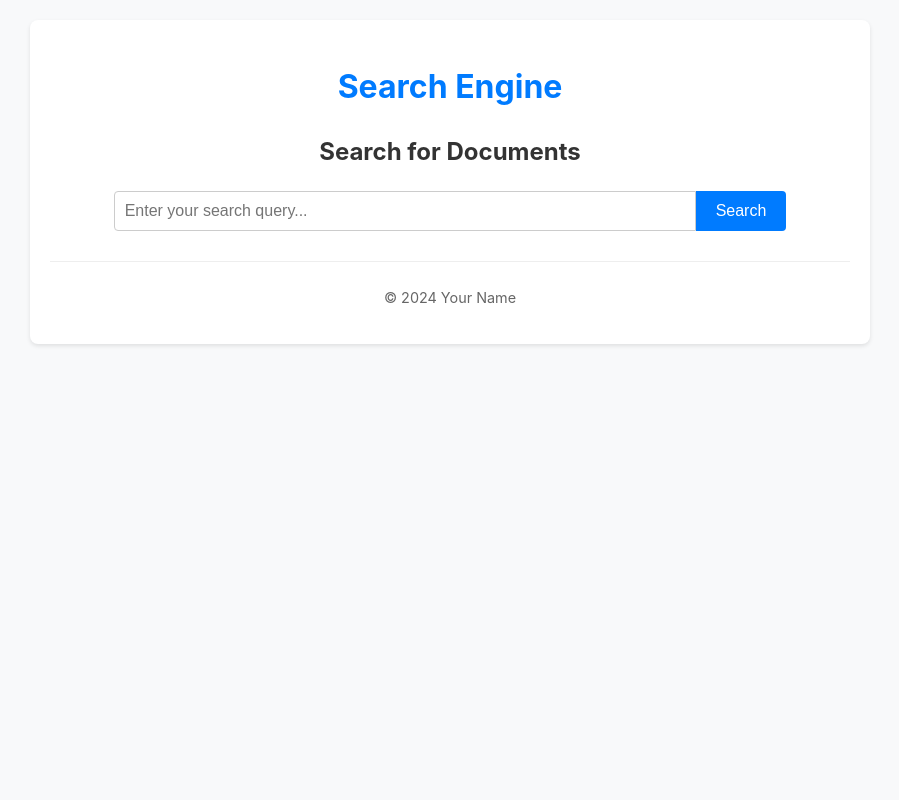
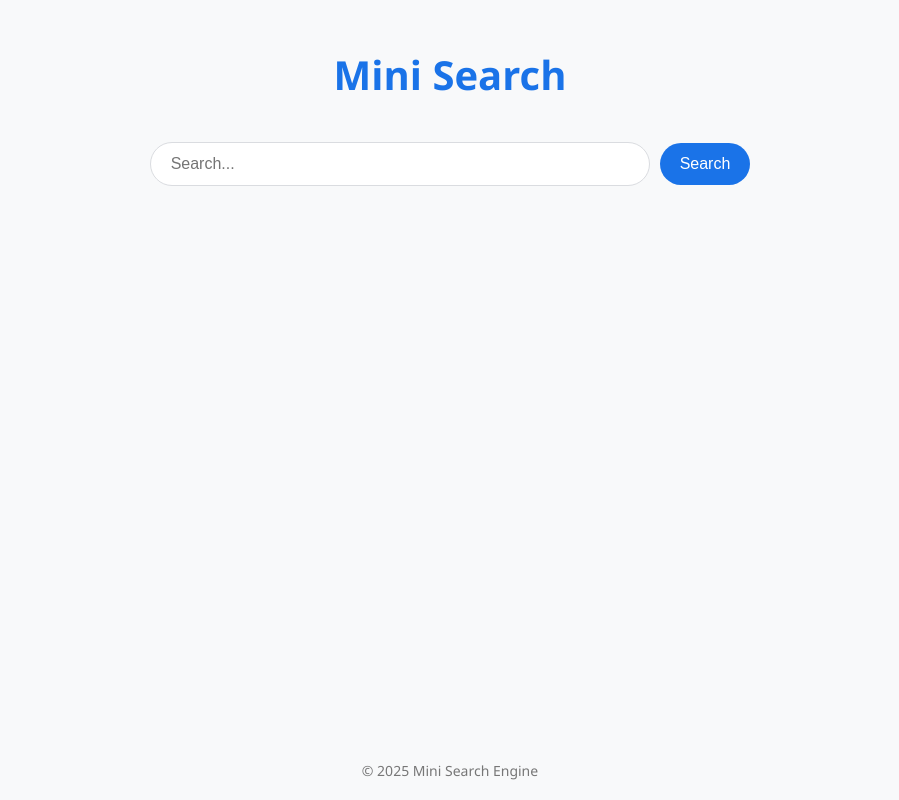
Before and after one commit to NaelEbrahim/Information-Retrieval-System-Search-Engine-, a Flask app: page / in a window 1280 px wide. Shown: the whole page, without its empty margins (190-1089 px from the left). Run offline with Flask 3, Linux system fonts and the light colour scheme.

Commit message:
add: Add basic front end application

```diff
--- a/app.py
+++ b/app.py
@@ -1,10 +1,10 @@
 from flask import Flask, render_template, request
-from ir_project.search_engine import SearchEngine
+# from search_engine import SearchEngine
 
 app = Flask(__name__)
 
 # Initialize the search engine once
-search_engine = SearchEngine()
+# search_engine = SearchEngine()
 
 @app.route('/')
 def index():
@@ -18,8 +18,21 @@ def search():
     if not query:
         return render_template('index.html', error="Please enter a search query.")
 
-    results = search_engine.search(query)
-
+    # results = search_engine.search(query)
+    results = [
+        {
+            'result_id': 1,
+            'title': 'Document 1',
+            'snippet': 'This is the first document.',
+            'result_detail': 'sfsdf'
+        },
+        {
+            'result_id': 2,
+            'title': 'Document 2',
+            'snippet': 'This is the second document.',
+            'result_detail': 'sfsdf'
+        }
+    ]
     return render_template('results.html', query=query, results=results)
 
 if __name__ == '__main__':
--- a/templates/base.html
+++ b/templates/base.html
@@ -1,22 +1,123 @@
-<!DOCTYPE html>
+<!doctype html>
 <html lang="en">
 <head>
-    <meta charset="UTF-8">
-    <meta name="viewport" content="width=device-width, initial-scale=1.0">
-    <title>{% block title %}Search Engine{% endblock %}</title>
-    <link rel="stylesheet" href="{{ url_for('static', filename='css/style.css') }}">
+    <meta charset="utf-8">
+    <title>Mini Search</title>
+    <meta name="viewport" content="width=device-width, initial-scale=1">
+    <style>
+        :root {
+            --blue: #1a73e8;
+            --gray-light: #f8f9fa;
+            --gray-medium: #dadce0;
+            --text: #202124;
+        }
+
+        * {
+            box-sizing: border-box;
+        }
+
+        body {
+            font-family: 'Segoe UI', Tahoma, Geneva, Verdana, sans-serif;
+            margin: 0;
+            padding: 0;
+            background-color: var(--gray-light);
+            color: var(--text);
+            display: flex;
+            flex-direction: column;
+            align-items: center;
+            min-height: 100vh;
+        }
+
+        header {
+            padding: 20px;
+            text-align: center;
+        }
+
+        h1 {
+            font-size: 2.5rem;
+            margin-bottom: 20px;
+            color: var(--blue);
+        }
+
+        form {
+            display: flex;
+            justify-content: center;
+            align-items: center;
+            gap: 10px;
+            margin-bottom: 30px;
+            flex-wrap: wrap;
+        }
+
+        .search-bar {
+            padding: 12px 20px;
+            width: 60vw;
+            max-width: 500px;
+            border: 1px solid var(--gray-medium);
+            border-radius: 24px;
+            font-size: 16px;
+            outline: none;
+            background: white;
+            transition: box-shadow 0.2s ease;
+        }
+
+        .search-bar:focus {
+            box-shadow: 0 0 5px rgba(26, 115, 232, 0.5);
+            border-color: var(--blue);
+        }
+
+        .search-btn {
+            padding: 12px 20px;
+            font-size: 16px;
+            background-color: var(--blue);
+            color: white;
+            border: none;
+            border-radius: 24px;
+            cursor: pointer;
+            transition: background-color 0.2s ease;
+        }
+
+        .search-btn:hover {
+            background-color: #1558b0;
+        }
+
+        .result {
+            background: white;
+            margin: 10px auto;
+            padding: 20px;
+            width: 90%;
+            max-width: 700px;
+            text-align: left;
+            border-radius: 12px;
+            box-shadow: 0 2px 4px rgba(0,0,0,0.05);
+            border: 1px solid #e0e0e0;
+        }
+
+        a {
+            color: var(--blue);
+            text-decoration: none;
+        }
+
+        a:hover {
+            text-decoration: underline;
+        }
+
+        footer {
+            margin-top: auto;
+            padding: 20px;
+            font-size: 14px;
+            color: #777;
+        }
+    </style>
 </head>
 <body>
-    <div class="container">
-        <header>
-            <h1><a href="{{ url_for('index') }}">Search Engine</a></h1>
-        </header>
-        <main>
-            {% block content %}{% endblock %}
-        </main>
-        <footer>
-            <p>&copy; 2024 Your Name</p>
-        </footer>
-    </div>
+    <header>
+        <h1>Mini Search</h1>
+    </header>
+
+    {% block content %}{% endblock %}
+
+    <footer>
+        &copy; {{ 2025 }} Mini Search Engine
+    </footer>
 </body>
 </html>
--- a/templates/index.html
+++ b/templates/index.html
@@ -1,13 +1,8 @@
 {% extends 'base.html' %}
 
-{% block title %}Home - Search Engine{% endblock %}
-
 {% block content %}
-    <div class="search-container">
-        <h2>Search for Documents</h2>
-        <form action="{{ url_for('search') }}" method="post">
-            <input type="text" name="query" placeholder="Enter your search query..." required>
-            <button type="submit">Search</button>
-        </form>
-    </div>
+<form action="{{ url_for('search') }}" method="post">
+    <input class="search-bar" type="text" name="query" placeholder="Search..." required>
+    <button class="search-btn" type="submit">Search</button>
+</form>
 {% endblock %}
```
Also changed, not shown: templates/results.html (+12 -20 lines).
